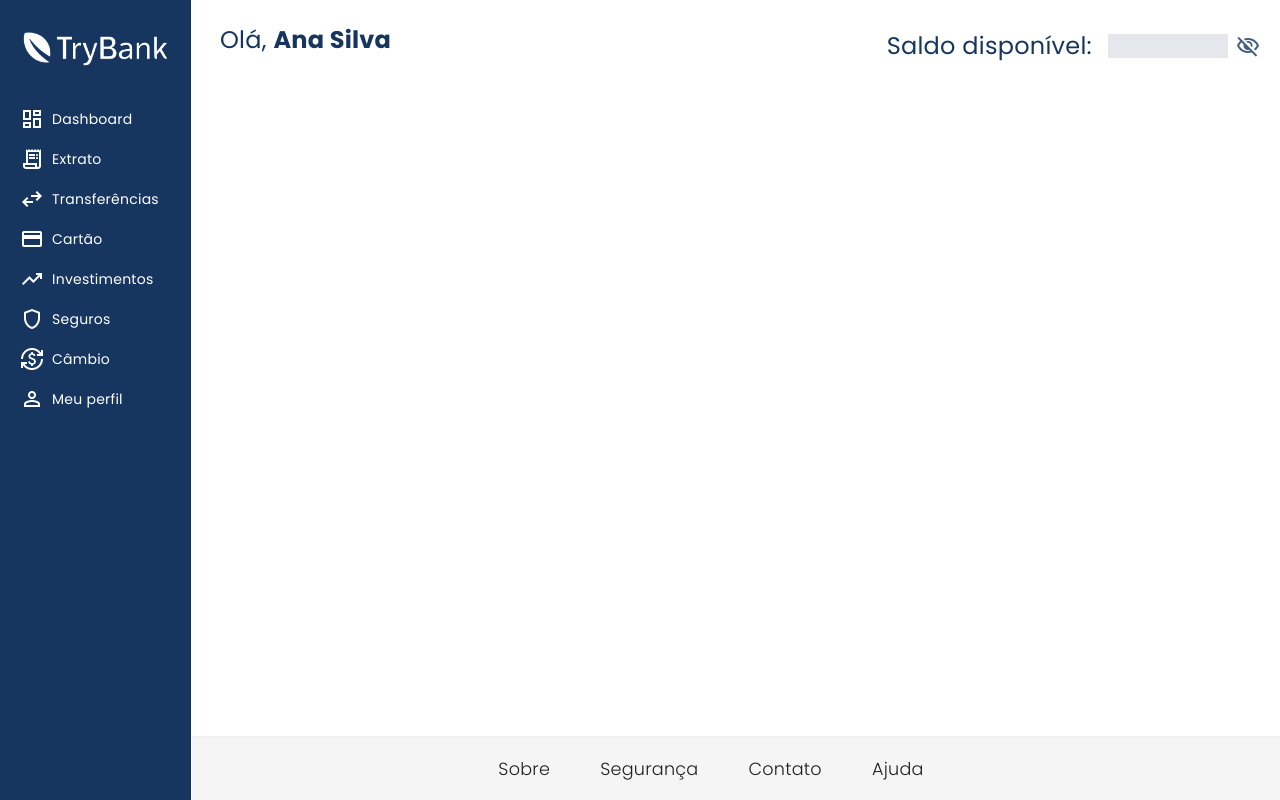
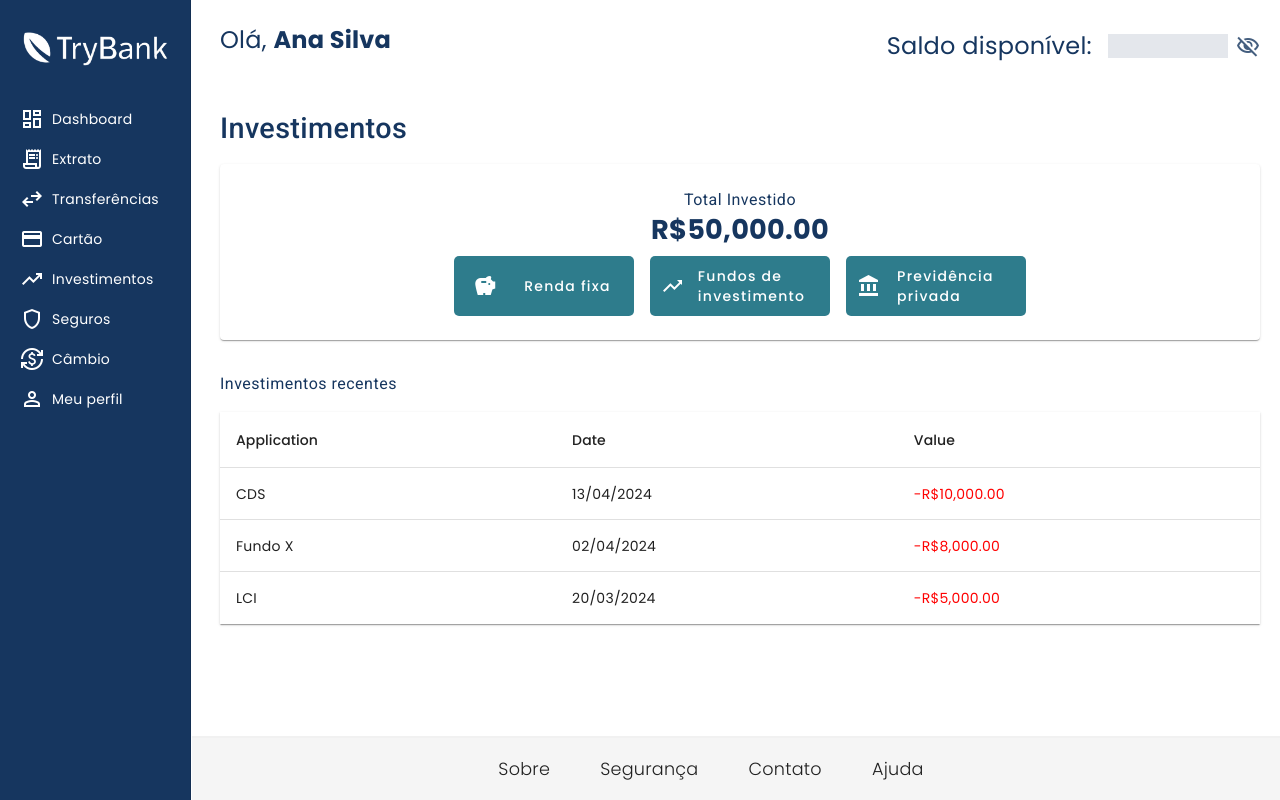
Before and after one commit to AnaBeatrizBentoSilva/Withdrawal-System, an Angular app: page /investment in a window 1280 px wide. Before the commit this address led to /. Built offline with nearby package versions, Linux system fonts and the light colour scheme.

Commit message:
feat: investment page

```diff
--- a/src/app/components/template/nav/nav.component.html
+++ b/src/app/components/template/nav/nav.component.html
@@ -20,7 +20,7 @@
         <i class="material-symbols-outlined"> credit_card </i>
         Cartão
       </a>
-      <a class="nav-item" routerLink="/withdraw">
+      <a class="nav-item" routerLink="/investment">
         <i class="material-symbols-outlined"> trending_up </i>
         Investimentos
       </a>
--- /dev/null
+++ b/src/app/pages/investment/investment.component.html
@@ -0,0 +1,44 @@
+<section class="investment-container">
+  <h2>Investimentos</h2>
+  <mat-card class="balance-card">
+    <h4>Total Investido</h4>
+    <p class="balance">{{ totalInvested | currency: 'BRL': 'symbol' }}</p>
+
+    <div class="buttons">
+      <button mat-stroked-button>
+        <mat-icon>savings</mat-icon> Renda fixa
+      </button>
+      <button mat-stroked-button>
+        <mat-icon>trending_up</mat-icon> Fundos de investimento
+      </button>
+      <button mat-stroked-button>
+        <mat-icon>account_balance</mat-icon> Previdência privada
+      </button>
+    </div>
+  </mat-card>
+
+  <div class="recent">
+    <h4>Investimentos recentes</h4>
+    <table mat-table [dataSource]="recentInvestments" class="mat-elevation-z1">
+
+      <ng-container matColumnDef="type">
+        <th mat-header-cell *matHeaderCellDef> Application </th>
+        <td mat-cell *matCellDef="let element"> {{element.type}} </td>
+      </ng-container>
+
+      <ng-container matColumnDef="date">
+        <th mat-header-cell *matHeaderCellDef> Date </th>
+        <td mat-cell *matCellDef="let element"> {{element.date | date: 'dd/MM/yyyy'}} </td>
+      </ng-container>
+
+      <ng-container matColumnDef="value">
+        <th mat-header-cell *matHeaderCellDef> Value </th>
+        <td mat-cell *matCellDef="let element" class="negative"> {{element.value | currency: 'BRL': 'symbol'}} </td>
+      </ng-container>
+
+      <tr mat-header-row *matHeaderRowDef="['type', 'date', 'value']"></tr>
+      <tr mat-row *matRowDef="let row; columns: ['type', 'date', 'value'];"></tr>
+    </table>
+  </div>
+
+</section>
--- /dev/null
+++ b/src/app/pages/investment/investment.component.scss
@@ -0,0 +1,67 @@
+@import "../../../styles/variables.scss";
+
+.investment-container {
+  color: $primary-color;
+
+  h2{
+    font-size: 1.8rem;
+    margin-bottom: 20px;
+  }
+
+  .balance-card{
+    padding: 1.5rem;
+    margin-bottom: 2rem;
+    width: 100%;
+    justify-content: center;
+    align-items: center;
+
+    h4{
+      margin-bottom: 0.5rem;
+    }
+
+    .balance{
+      font-size: 1.7rem;
+      font-weight: bold;
+      margin-bottom: 1rem;
+    }
+
+    .buttons{
+      display: flex;
+      gap: 1rem;
+      flex-wrap: wrap;
+
+      button{
+        color: white;
+        background-color: #2e7c8c;
+        border: none;
+        border-radius: 5px;
+        width: 180px;
+        height: 60px;
+        text-align: start;
+
+        mat-icon {
+          width: 35px;
+          height: 25px;
+          justify-content: center;
+          align-items: center;
+          font-size: 1.5rem;
+          margin-right: 1rem;
+        }
+      }
+    }
+  }
+
+  .recent{
+    h4{
+      margin-bottom: 1rem;
+    }
+
+    table{
+      width: 100%;
+    }
+
+    .negative{
+      color: red
+    }
+  }
+}
--- /dev/null
+++ b/src/app/pages/investment/investment.component.ts
@@ -0,0 +1,23 @@
+import { Component } from '@angular/core';
+import { MatCardModule } from '@angular/material/card';
+import { MatButtonModule } from '@angular/material/button';
+import { MatIconModule } from '@angular/material/icon';
+import { MatTableModule } from '@angular/material/table';
+import { CommonModule } from '@angular/common';
+
+@Component({
+  selector: 'app-investment',
+  standalone: true,
+  imports: [MatCardModule, MatButtonModule, MatIconModule, MatTableModule, CommonModule],
+  templateUrl: './investment.component.html',
+  styleUrl: './investment.component.scss'
+})
+export class InvestmentComponent {
+  totalInvested = 50000;
+
+  recentInvestments = [
+    { type: 'CDS', date: '2024-04-13', value: -10000 },
+    { type: 'Fundo X', date: '2024-04-02', value: -8000},
+    { type: 'LCI', date: '2024-03-20', value: -5000 },
+  ]
+}
```
Also changed, not shown: src/app/app.routes.ts (+6 -1 lines), 1 other file (tests, documents, lock files or other folders).
